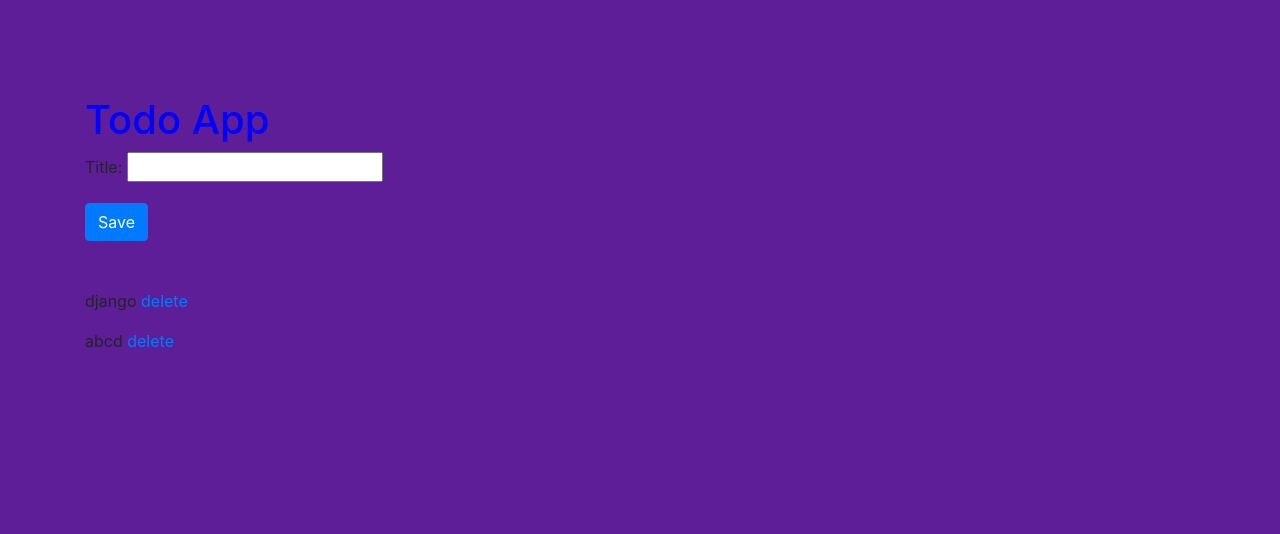
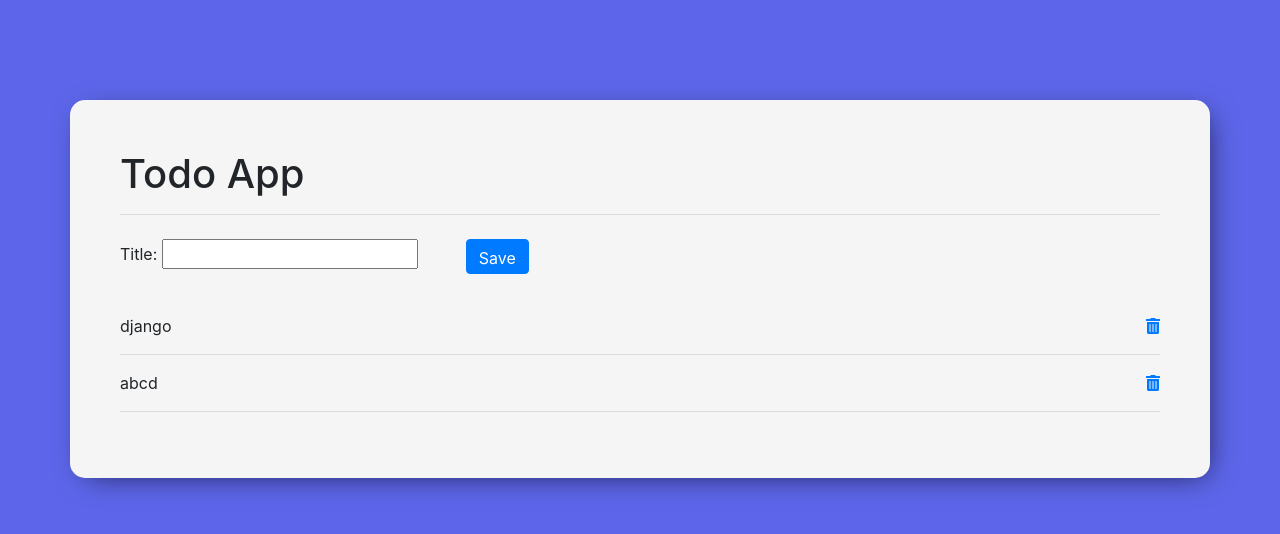
Before and after one commit to gabe-lg/django-todo-app, a Django app: page / in a window 1280 px wide. Shown: the top 534 px of the page. Run offline with Django 3.2, Linux system fonts and the light colour scheme; data comes from the database, SQL or seed files in the repository; both versions use the stored data as it was after the commit; some libraries are stand-ins or nearby versions.

Commit message:
💚 now it looks much better

```diff
--- a/todo/static/css/style.css
+++ b/todo/static/css/style.css
@@ -1,7 +1,16 @@
 body {
-  background-color: rgb(93, 30, 151);
+  background-color: rgb(93, 102, 234);
 }
 
-h1 {
-  color: blue;
+.container {
+  background-color: whitesmoke;
+  margin-top: 100px;
+  padding: 50px;
+  box-shadow: 6px 6px 30px -10px rgba(0, 0, 0, 0.72);
+  border-radius: 15px;
 }
+
+.btn {
+  height: 35px;
+  text-align: center;
+}
--- a/todo/templates/todo/todo_list.html
+++ b/todo/templates/todo/todo_list.html
@@ -1,55 +1,54 @@
 {% load static %}
 <!DOCTYPE html>
 <html lang="en">
+
 <head>
   <meta charset="UTF-8" />
   <meta name="viewport" content="width=device-width, initial-scale=1.0" />
-    <link
-      rel="stylesheet"
-      href="https://stackpath.bootstrapcdn.com/bootstrap/4.1.3/css/bootstrap.min.css"
-      integrity="sha384-MCw98/SFnGE8fJT3GXwEOngsV7Zt27NXFoaoApmYm81iuXoPkFOJwJ8ERdknLPMO"
-      crossorigin="anonymous"
-    />
+  <link rel="stylesheet" href="https://stackpath.bootstrapcdn.com/bootstrap/4.1.3/css/bootstrap.min.css"
+    integrity="sha384-MCw98/SFnGE8fJT3GXwEOngsV7Zt27NXFoaoApmYm81iuXoPkFOJwJ8ERdknLPMO" crossorigin="anonymous" />
+  <link rel="stylesheet" href="https://cdnjs.cloudflare.com/ajax/libs/font-awesome/5.14.0/css/all.min.css"
+    integrity="sha512-1PKOgIY59xJ8Co8+NE6FZ+LOAZKjy+KY8iq0G4B3CyeY6wYHN3yt9PW0XpSriVlkMXe40PTKnXrLnZ9+fkDaog=="
+    crossorigin="anonymous" />
   <link href="{% static 'css/style.css' %}" rel="stylesheet" />
 
   <title>Todo App</title>
 </head>
 
 <body>
-    <div class="container d-flex justify-center my-5">
+  <div class="container">
     <div class="row">
-        <div class="col col-12 my-5">
+      <div class="col-md-12">
         <h1>Todo App</h1>
-          <form method="POST">
+        <hr>
+        <form method="POST" class="d-flex mt-4">
           {% csrf_token %} {{ form.as_p }}
-            <button class="btn btn-primary">Save</button>
+          <button class="btn btn-primary mx-5">Save</button>
+
         </form>
       </div>
 
-        <div class="col col-12">
+      <div class="col-12 mt-4">
         {% for todo in object_list %}
         <p>
           {{ todo.title }}
-            <a href="/delete/{{todo.id}}/">delete</a>
+          <a href="/delete/{{todo.id}}/" class="float-right">
+            <i class="fas fa-trash-alt"></i> </a>
         </p>
+        <hr>
         {% endfor %}
       </div>
     </div>
   </div>
-    <script
-      src="https://code.jquery.com/jquery-3.3.1.slim.min.js"
-      integrity="sha384-q8i/X+965DzO0rT7abK41JStQIAqVgRVzpbzo5smXKp4YfRvH+8abtTE1Pi6jizo"
-      crossorigin="anonymous"
-    ></script>
-    <script
-      src="https://cdnjs.cloudflare.com/ajax/libs/popper.js/1.14.3/umd/popper.min.js"
-      integrity="sha384-ZMP7rVo3mIykV+2+9J3UJ46jBk0WLaUAdn689aCwoqbBJiSnjAK/l8WvCWPIPm49"
-      crossorigin="anonymous"
-    ></script>
-    <script
-      src="https://stackpath.bootstrapcdn.com/bootstrap/4.1.3/js/bootstrap.min.js"
-      integrity="sha384-ChfqqxuZUCnJSK3+MXmPNIyE6ZbWh2IMqE241rYiqJxyMiZ6OW/JmZQ5stwEULTy"
-      crossorigin="anonymous"
-    ></script>
+  <script src="https://code.jquery.com/jquery-3.3.1.slim.min.js"
+    integrity="sha384-q8i/X+965DzO0rT7abK41JStQIAqVgRVzpbzo5smXKp4YfRvH+8abtTE1Pi6jizo" crossorigin="anonymous">
+  </script>
+  <script src="https://cdnjs.cloudflare.com/ajax/libs/popper.js/1.14.3/umd/popper.min.js"
+    integrity="sha384-ZMP7rVo3mIykV+2+9J3UJ46jBk0WLaUAdn689aCwoqbBJiSnjAK/l8WvCWPIPm49" crossorigin="anonymous">
+  </script>
+  <script src="https://stackpath.bootstrapcdn.com/bootstrap/4.1.3/js/bootstrap.min.js"
+    integrity="sha384-ChfqqxuZUCnJSK3+MXmPNIyE6ZbWh2IMqE241rYiqJxyMiZ6OW/JmZQ5stwEULTy" crossorigin="anonymous">
+  </script>
 </body>
+
 </html>
--- a/todo_app/settings.py
+++ b/todo_app/settings.py
@@ -37,7 +37,7 @@ INSTALLED_APPS = [
     'django.contrib.sessions',
     'django.contrib.messages',
     'django.contrib.staticfiles',
-    'todo.apps.TodoConfig'
+    'todo.apps.TodoConfig',
 ]
 
 MIDDLEWARE = [
@@ -119,3 +119,4 @@ USE_TZ = True
 # https://docs.djangoproject.com/en/3.0/howto/static-files/
 
 STATIC_URL = '/static/'
+# default uses locally shipped version at 'fontawesome/css/font-awesome.min.css'
```
Also changed, not shown: db.sqlite3, todo/static/svg/trash-alt-solid.svg (added). Lines whose indentation alone changed are shown as unchanged.
